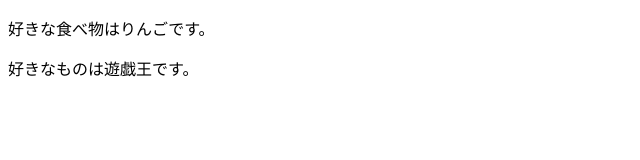
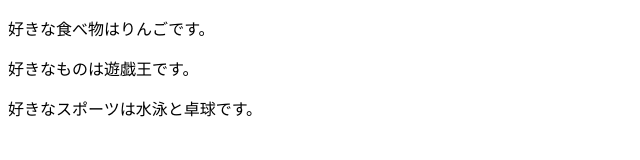
Before and after one commit to A-Sato915/command-practice, a plain HTML site: page index.html in a window 1280 px wide. Shown: the whole page, without its empty margins (0-640 px from the left). Drawn offline with Linux system fonts and the light colour scheme.

Commit message:
好きなスポーツを追記&修正

```diff
--- a/index.html
+++ b/index.html
@@ -8,5 +8,6 @@
 <body>
     <p>好きな食べ物はりんごです。</p>
     <p>好きなものは遊戯王です。</p>
+    <p>好きなスポーツは水泳と卓球です。</p>
 </body>
 </html>
```
